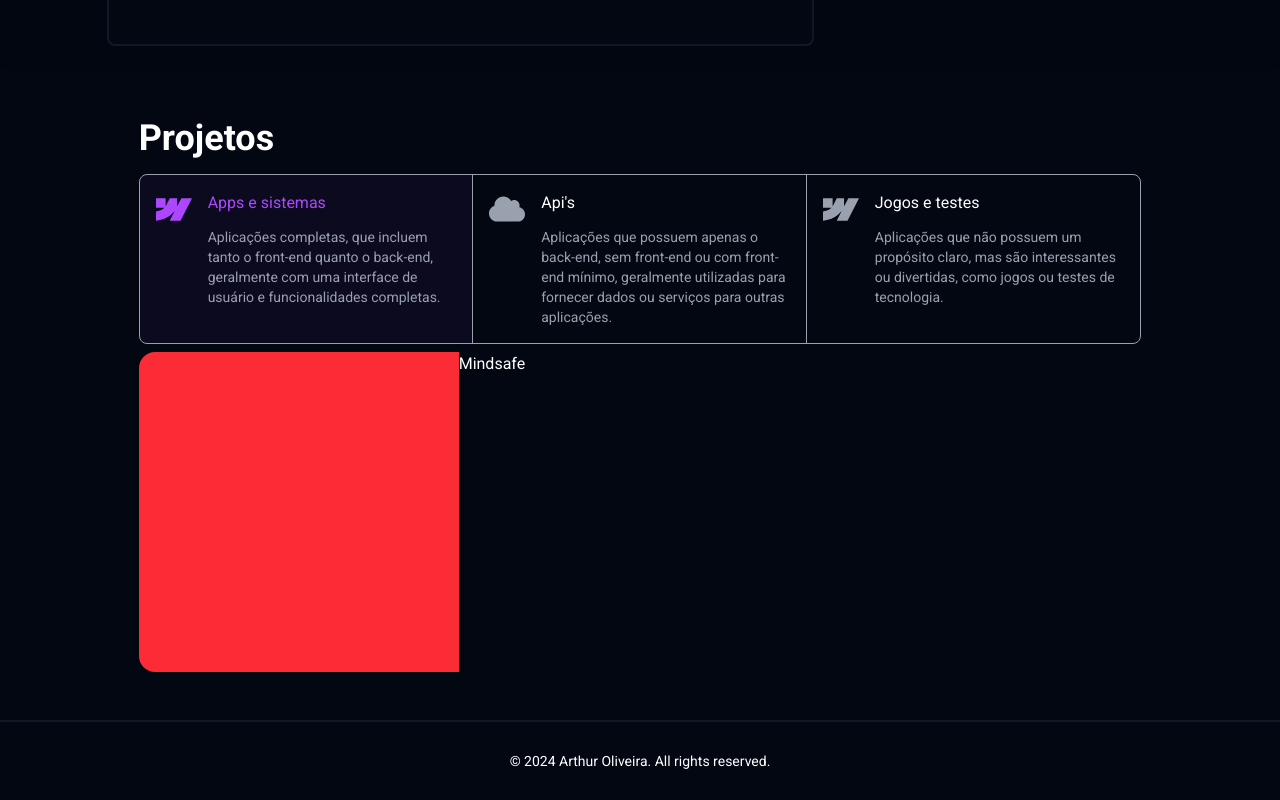
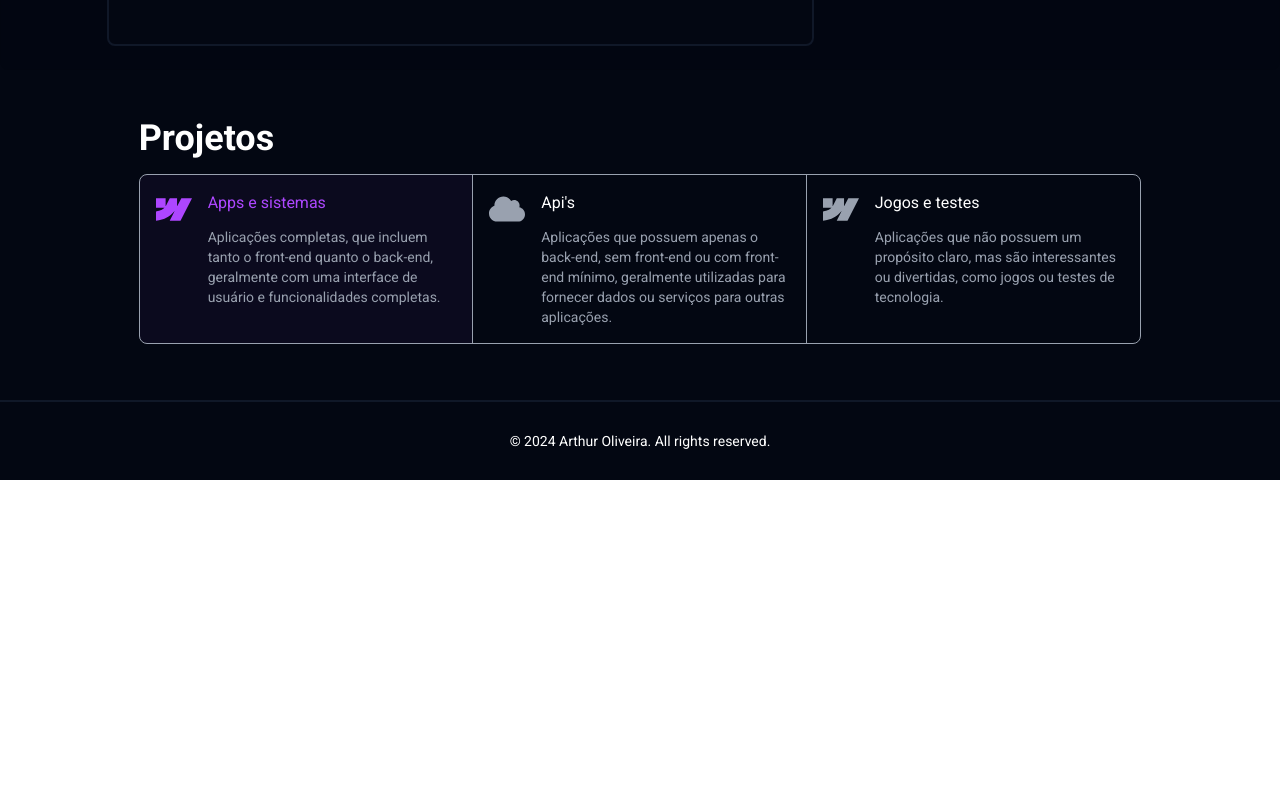
Before and after one commit to ArthurOlive/portfolio, a React (Vite) app: page / in a window 1280 px wide. Shown: the part 1382-2182 px from the top of the page. After the commit the page ends 1862 px from the top, so only its background shows below. Built offline with nearby package versions, Linux system fonts and the light colour scheme.

Commit message:
Refactor: Remove unused Mindsafe component placeholder from Project section

```diff
--- a/src/components/organisms/project/index.tsx
+++ b/src/components/organisms/project/index.tsx
@@ -53,12 +53,7 @@ export const Project = () => {
           </div>
 
           <div className=" gap-4 rounded-2xl overflow-hidden">
-            <div className="flex text-white">
-              <div className="bg-red-500 w-80 h-80"></div>
-              <div>
-                <h1>Mindsafe</h1>
-              </div>
-            </div>
+            <div className="flex text-white"></div>
           </div>
         </div>
       </div>
```
